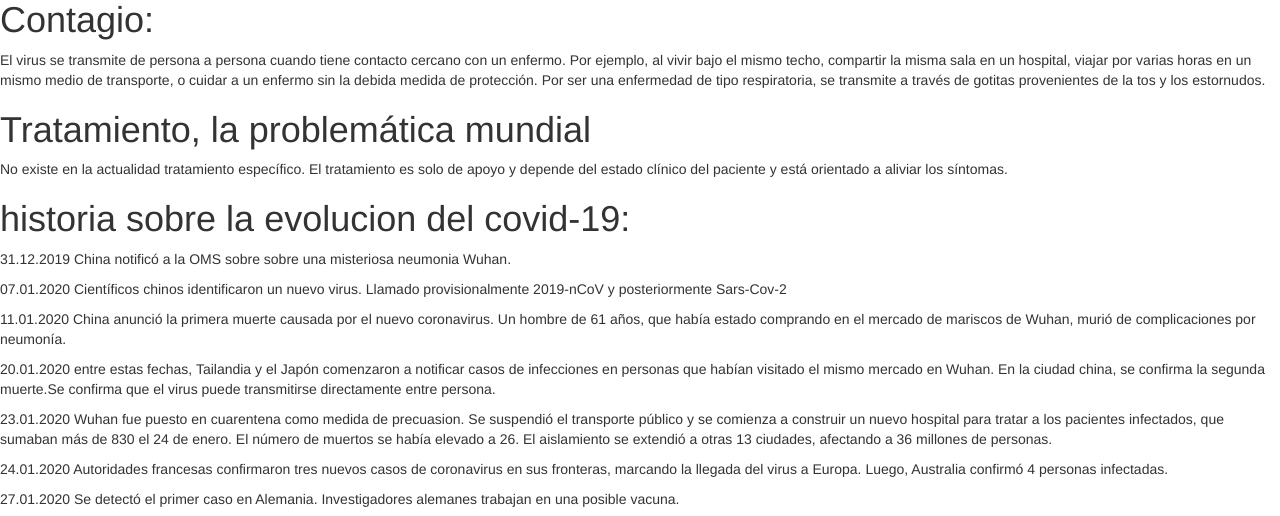
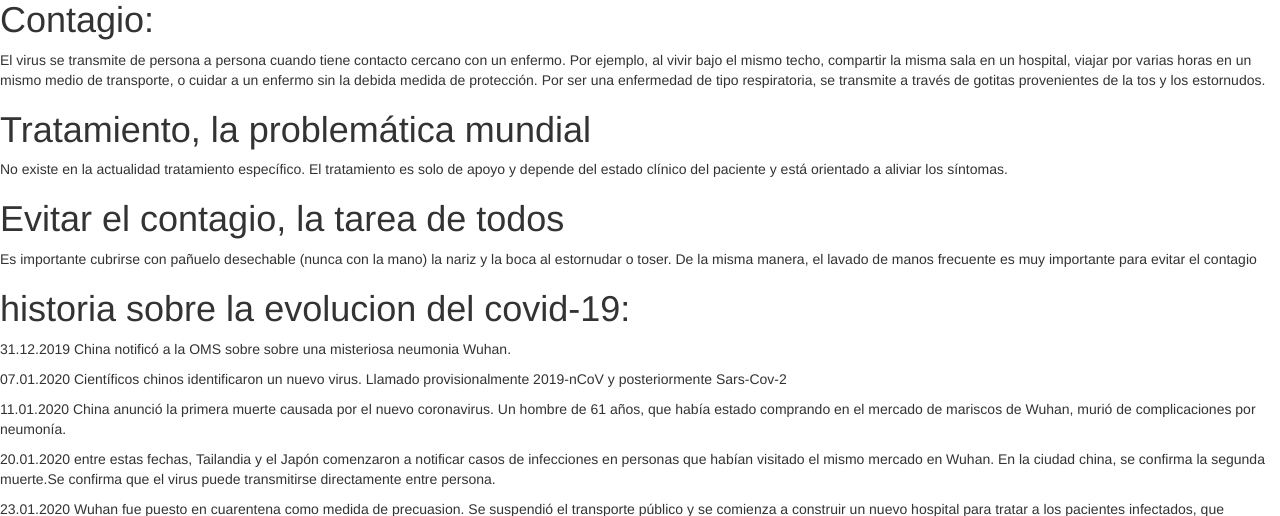
Before and after one commit to viviiosorio/proyecto, a Django app: page /web/ in a window 1280 px wide. Shown: the part 261-777 px from the top of the page. Run offline with Django 3.2, Linux system fonts and the light colour scheme; some libraries are stand-ins or nearby versions.

Commit message:
agregué evitacion de contagio

```diff
--- a/web/templates/web/index.html
+++ b/web/templates/web/index.html
@@ -32,6 +32,8 @@ pandemia
 <p>El virus se transmite de persona a persona cuando tiene contacto cercano con un enfermo. Por ejemplo, al vivir bajo el mismo techo, compartir la misma sala en un hospital, viajar por varias horas en un mismo medio de transporte, o cuidar a un enfermo sin la debida medida de protección. Por ser una enfermedad de tipo respiratoria, se transmite a través de gotitas provenientes de la tos y los estornudos.</p>
     <h1>Tratamiento, la problemática mundial</h1>
 <p>No existe en la actualidad tratamiento específico. El tratamiento es solo de apoyo y depende del estado clínico del paciente y está orientado a aliviar los síntomas.</p>
+    <h1>Evitar el contagio, la tarea de todos</h1>
+<p> Es importante cubrirse con pañuelo desechable (nunca con la mano) la nariz y la boca al estornudar o toser. De la misma manera, el lavado de manos frecuente es muy importante para evitar el contagio</p>
 
     <h1>historia sobre la evolucion del covid-19:</h1>
 <p>31.12.2019 China notificó a la OMS sobre sobre una misteriosa neumonia Wuhan.  </p>
```
